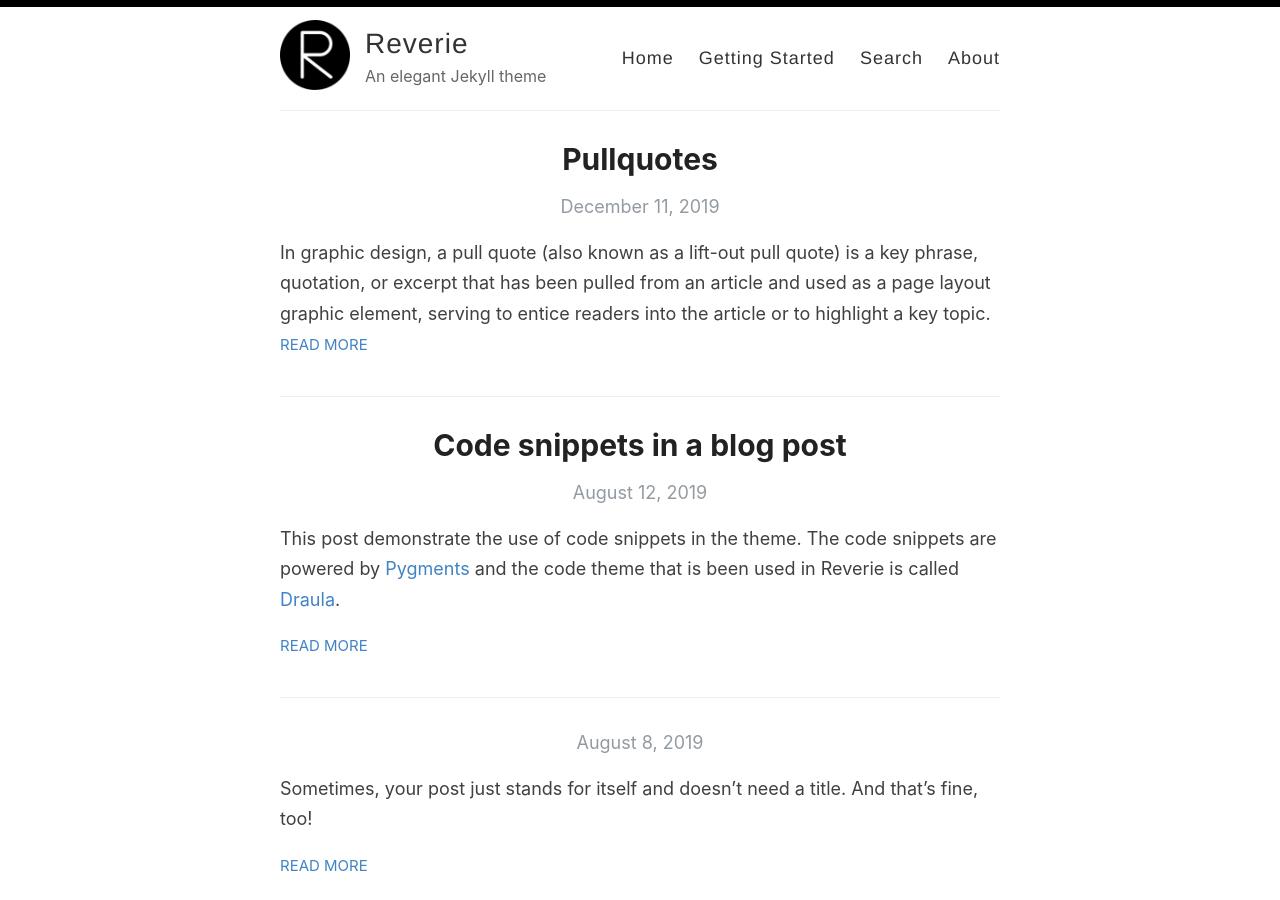
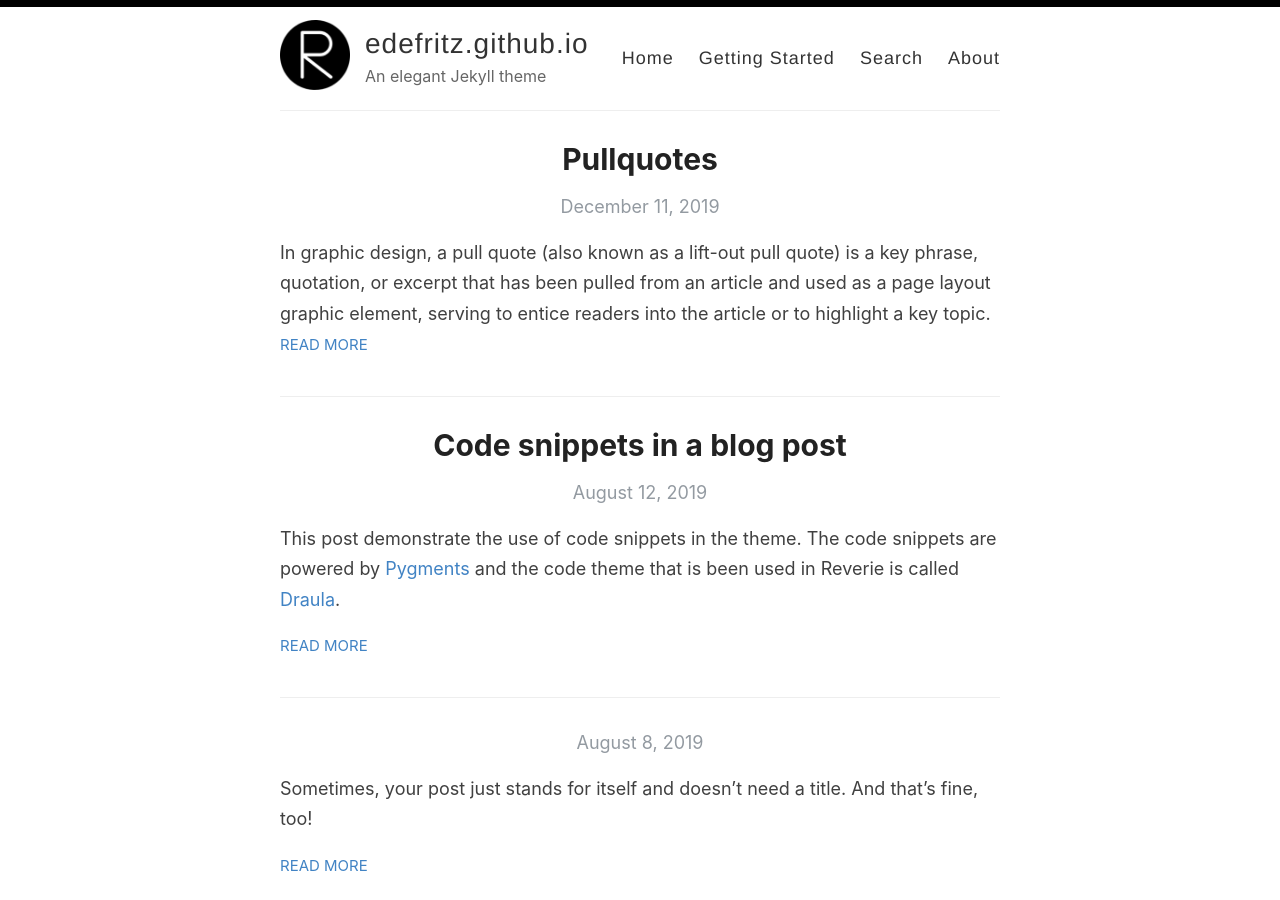
Before and after one commit to Edefritz/edefritz.github.io, a Jekyll site: the page built from index.html, in a window 1280 px wide and 900 px high. Built offline with Jekyll 4.4.1, drawn with Linux system fonts in a browser that asks for light colours; the list of posts is cut into pages by our own code.

Commit message:
Update _config.yml

```diff
--- a/_config.yml
+++ b/_config.yml
@@ -3,10 +3,10 @@
 #
 
 # Name of your site (displayed in the header)
-name: Reverie
+name: edefritz.github.io
 
 # Name of the author
-author: Amit Merchant
+author: Eduard Gert
 
 # Short bio or description (displayed in the header)
 description: An elegant Jekyll theme
@@ -41,7 +41,7 @@ footer-links:
 disqus:
 
 # Enter your Google Analytics web tracking code (e.g. UA-2110908-2) to activate tracking
-google_analytics: UA-43339302-11
+#google_analytics: UA-43339302-11
 
 # Your website URL (e.g. http://amitmerchant1990.github.io or http://www.amitmerchant.com)
 # Used for Sitemap.xml and your RSS feed
```
